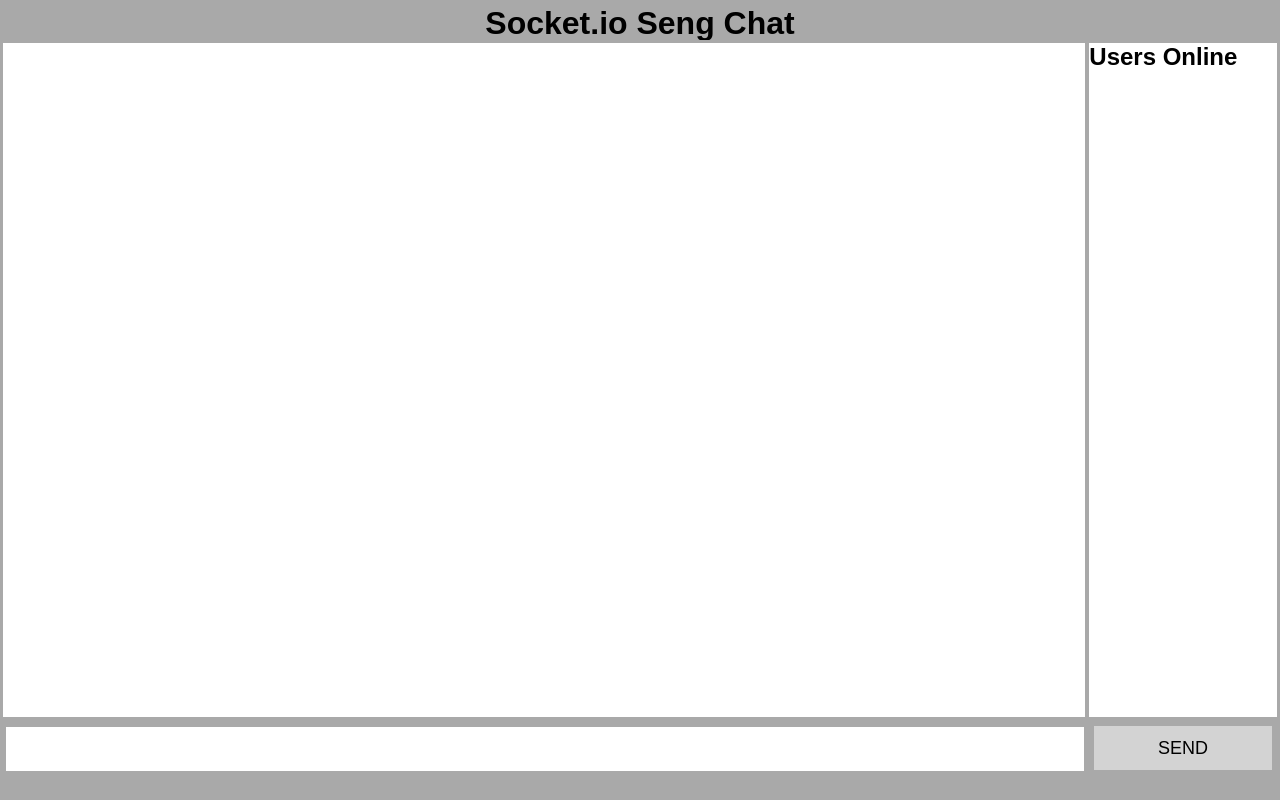
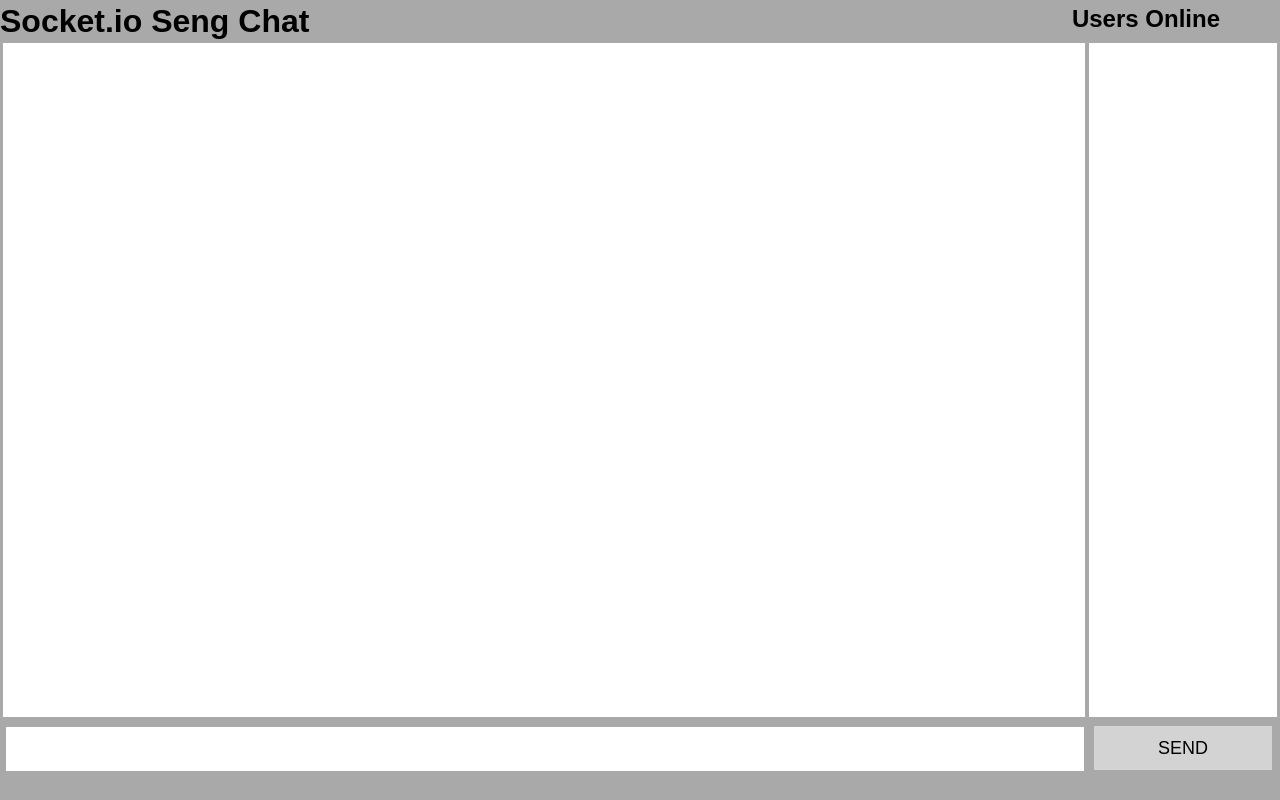
Before and after one commit to hichaudh/Socket.ioChat, a website: page index.html in a window 1280 px wide. Drawn offline with nearby package versions, Linux system fonts and the light colour scheme; no server answers.

Commit message:
final changes

```diff
--- a/index.html
+++ b/index.html
@@ -11,13 +11,13 @@
         <script src="client.js"></script>
         <div id="header">
             <h1 id="title">Socket.io Seng Chat</h1>
+            <h2 id="usersOnline">Users Online </h2>
         </div>
         <div id="background">
             <div id="messageBlock">
                 <ul id="messages"></ul>
             </div>
             <div id="userBlock">
-                <h2>Users Online</h2>
                 <ul id="users"></ul>
             </div>
         </div>
--- a/public/style.css
+++ b/public/style.css
@@ -8,12 +8,21 @@
 #header{
 	height: 5%;
 	width: 100%;
-	background: darkgrey;
+    background: darkgrey;
+    clear: both;
 }
 
 #title{
-    text-align: center;
+    text-align: left;
+    padding-top: 3px;
+    float: left;
+}
+
+#usersOnline{
     padding-top: 5px;
+    margin-right: 60px;
+    margin-inline-start: 100px;
+    float: right;
 }
 
 #background{
```
